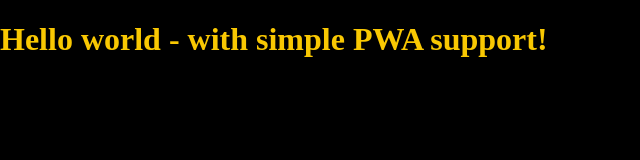
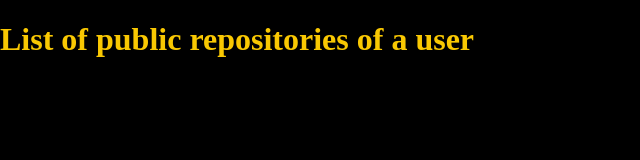
Before and after one commit to anastazjasta/repos-list, a website: page src/content/index.html in a window 1280 px wide. Shown: the whole page, without its empty margins (0-640 px from the left). Drawn offline with nearby package versions, Linux system fonts and the light colour scheme; files that its build step writes are made by us from their sources.

Commit message:
feat: html structure

```diff
--- a/src/content/index.html
+++ b/src/content/index.html
@@ -33,7 +33,8 @@
     <link rel="stylesheet" href="css/main.css" />
   </head>
   <body>
-    <h1>Hello world - with simple PWA support!</h1>
+    <h1>List of public repositories of a user</h1>
+    <ul class = "list list--js"></ul>
 
     <script src="js/main.js"></script>
   </body>
```
